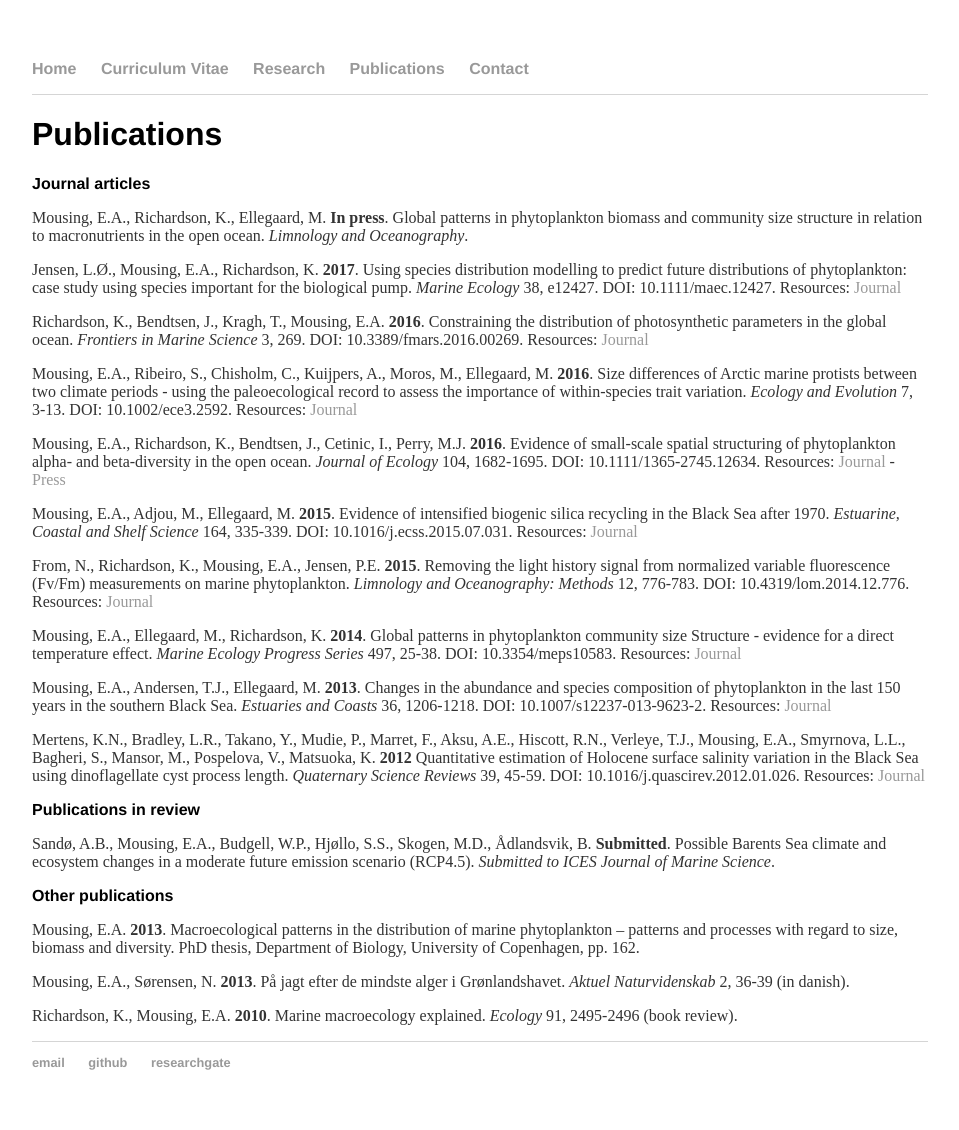
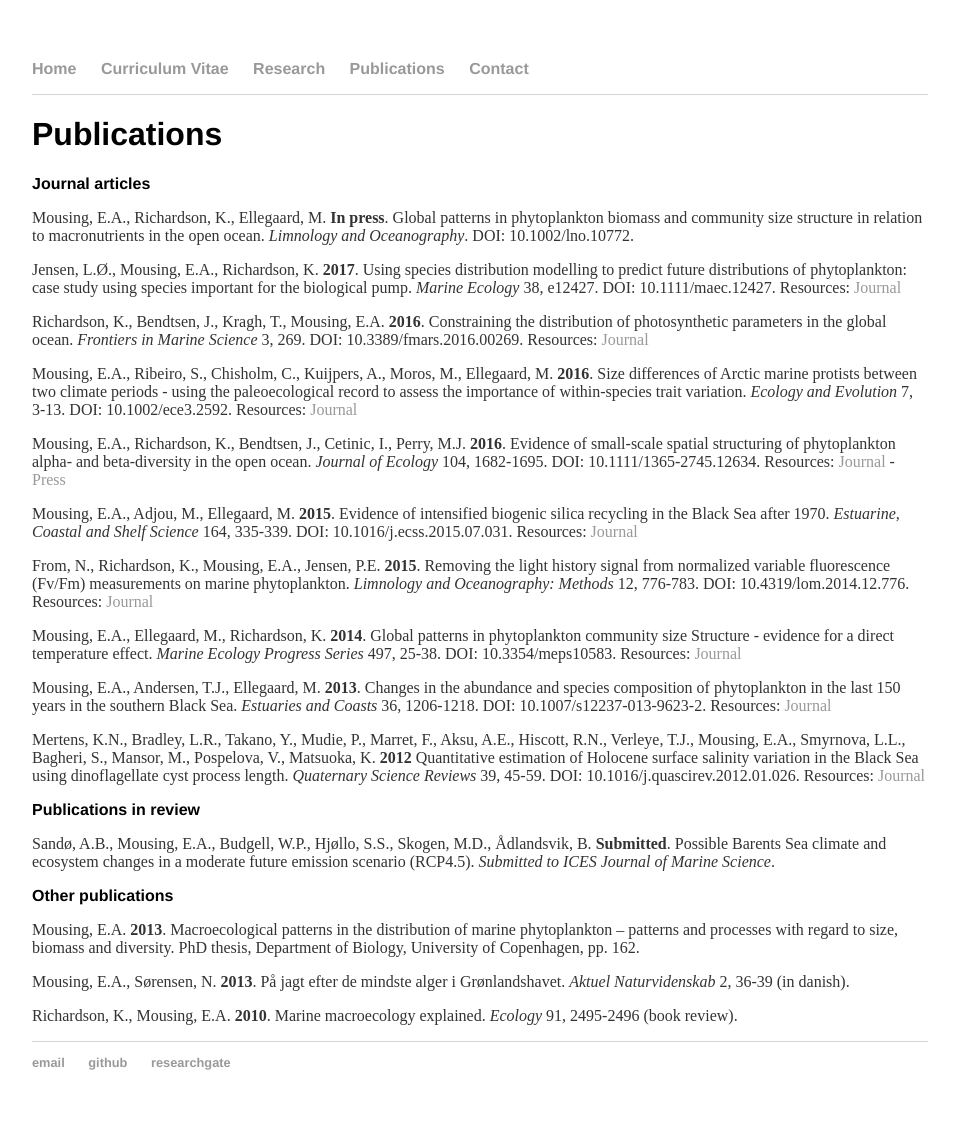
Before and after one commit to eamousing/eamousing.github.io, a Jekyll site: the page built from publications.html, in a window 1280 px wide. Shown: the whole page, without its empty margins (160-1119 px from the left). Built offline with Jekyll 4.4.1, drawn with Linux system fonts in a browser that asks for light colours; Markdown is read by kramdown in place of the engine named in the settings.

Commit message:
Update publications.html

```diff
--- a/publications.html
+++ b/publications.html
@@ -5,7 +5,7 @@ title: Publications
 <div class="blurb">
 	<h1>Publications</h1>
         <h2>Journal articles</h2>
-            <p>Mousing, E.A., Richardson, K., Ellegaard, M. <b>In press</b>. Global patterns in phytoplankton biomass and community size structure in relation to macronutrients in the open ocean. <i>Limnology and Oceanography</i>.</p>
+            <p>Mousing, E.A., Richardson, K., Ellegaard, M. <b>In press</b>. Global patterns in phytoplankton biomass and community size structure in relation to macronutrients in the open ocean. <i>Limnology and Oceanography</i>. DOI: 10.1002/lno.10772.</p>
             <p>Jensen, L.Ø., Mousing, E.A., Richardson, K. <b>2017</b>. Using species distribution modelling to predict future distributions of phytoplankton: case study using species important for the biological pump. <i>Marine Ecology</i> 38, e12427. DOI: 10.1111/maec.12427.
                 Resources: <a href="http://onlinelibrary.wiley.com/doi/10.1111/maec.12427/abstract">Journal</a></p>
             <p>Richardson, K., Bendtsen, J., Kragh, T., Mousing, E.A. <b>2016</b>. Constraining the distribution of photosynthetic parameters in the global ocean. <i>Frontiers in Marine Science</i> 3, 269. DOI: 10.3389/fmars.2016.00269.
```
